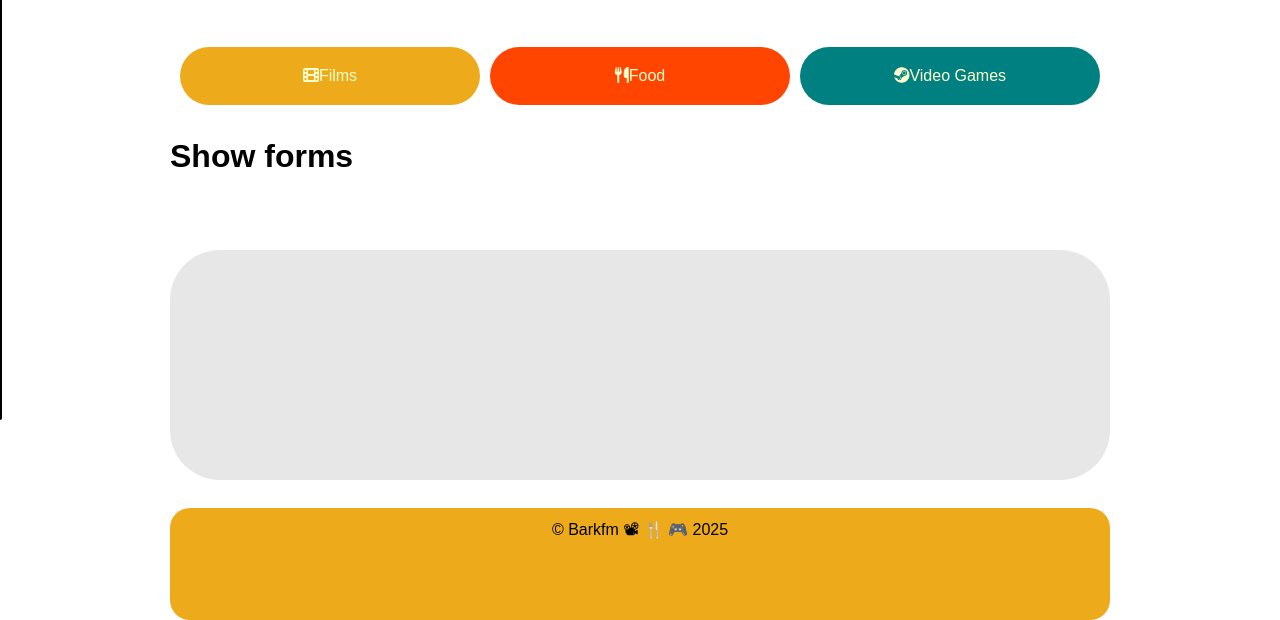
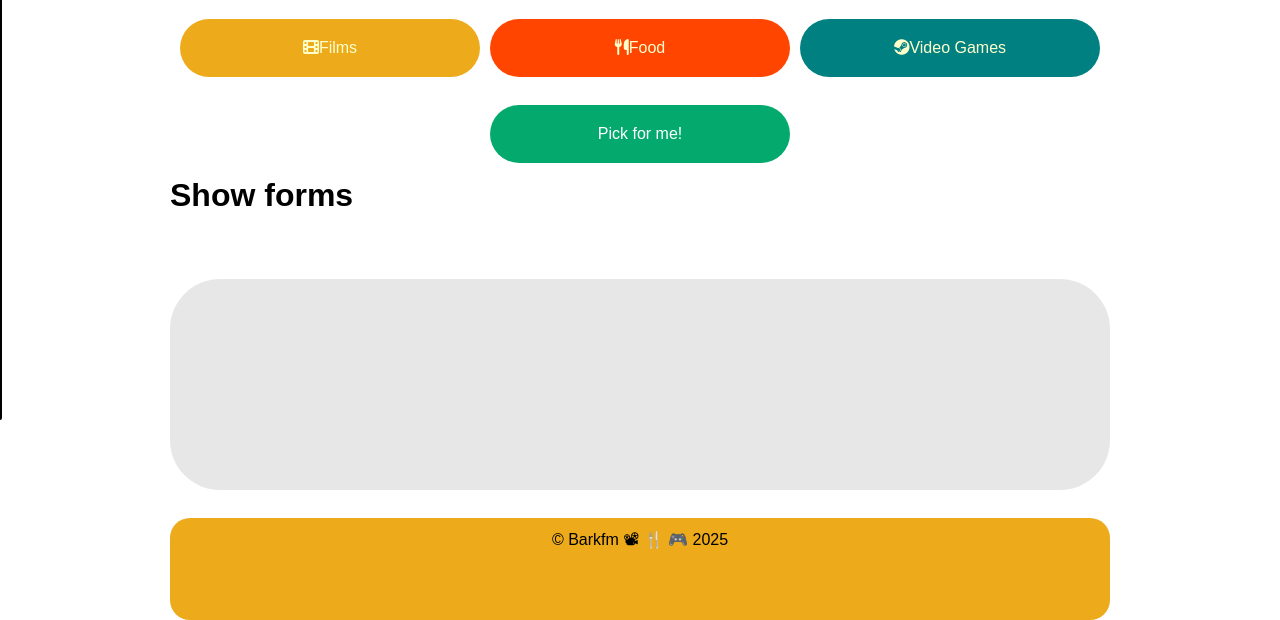
Before and after one commit to az-m/week5-project, a website built with Vite: page client/index.html in a window 1280 px wide. Shown: the part 180-800 px from the top of the page. Built offline with nearby package versions, Linux system fonts and the light colour scheme; no server answers; files whose address does not match are found by name.

Commit message:
random button

```diff
--- a/client/index.html
+++ b/client/index.html
@@ -23,7 +23,11 @@
       <button id="videoGameButton">
         <i class="fab fa-steam"></i>Video Games
       </button>
+      <button id="rndBtn">Pick for me!</button>
     </section>
+
+
+
 
     <div>
       <button id="sideMenuBtn">Menu</button>
--- a/client/src/style.css
+++ b/client/src/style.css
@@ -457,3 +457,7 @@ body {
     color: rgb(1, 77, 77);
   }
 }
+
+/* #radnomButtonBox {
+  grid-area: 2 / 2 / span 1 / span 1;
+} */
```
